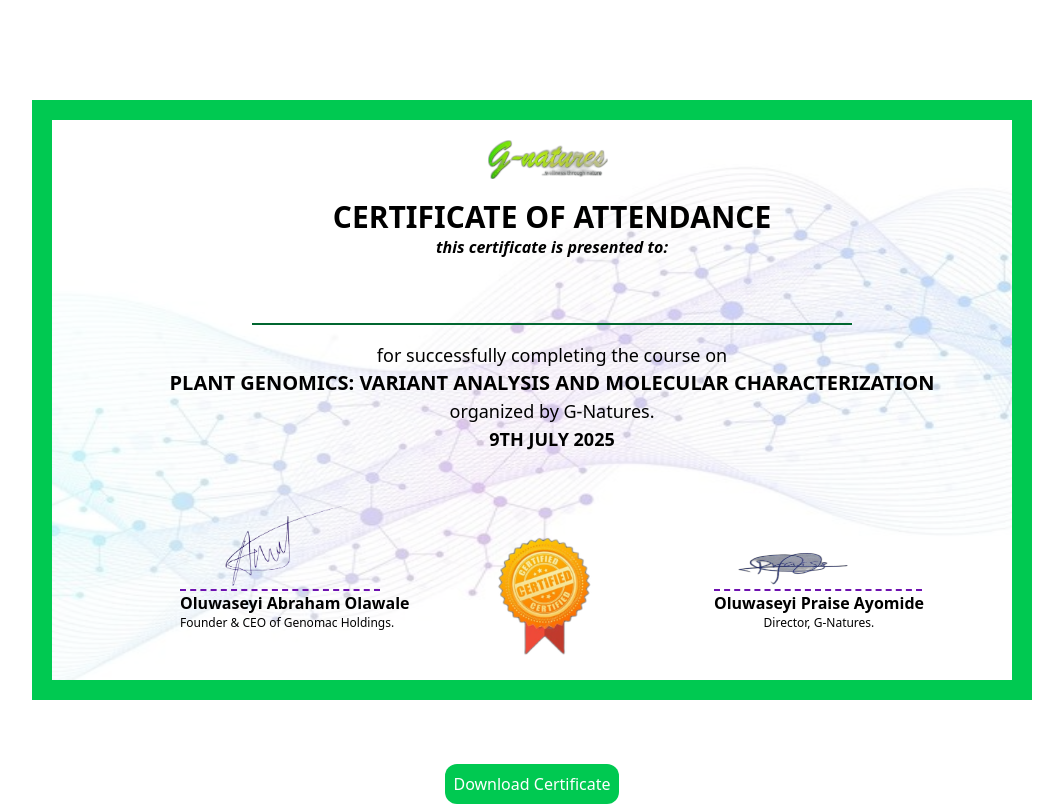
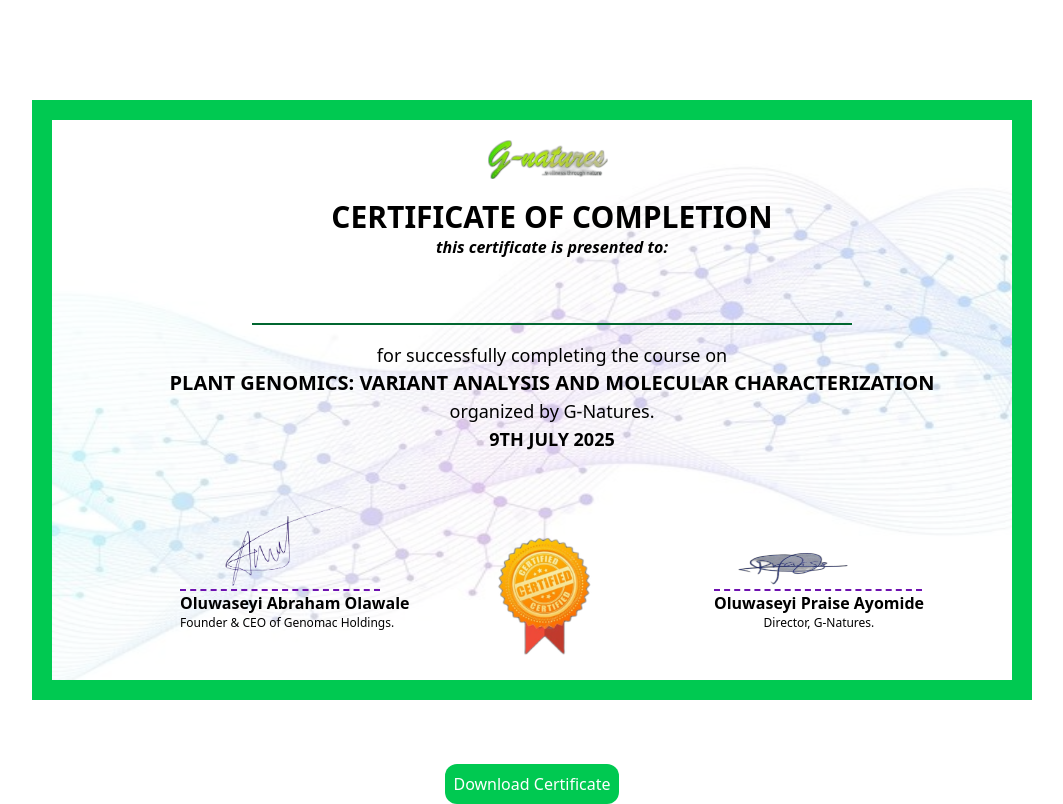
Before and after one commit to IDGoodness/certificate-gnatures, a React (Vite) app: page /certificate in a window 1280 px wide. Shown: the whole page, without its empty margins (108-1171 px from the left). Built offline with nearby package versions, Linux system fonts and the light colour scheme.

Commit message:
Little change.

```diff
--- a/src/Pages/Certificate.tsx
+++ b/src/Pages/Certificate.tsx
@@ -88,7 +88,7 @@ const Certificate = () => {
 
                             <div className="text-center mx-auto">
                                 <p className="uppercase font-semibold text-3xl">
-                                certificate of attendance
+                                certificate of completion
                                 </p>
                                 <p className="text-center italic font-bold">
                                 this certificate is presented to:
```
